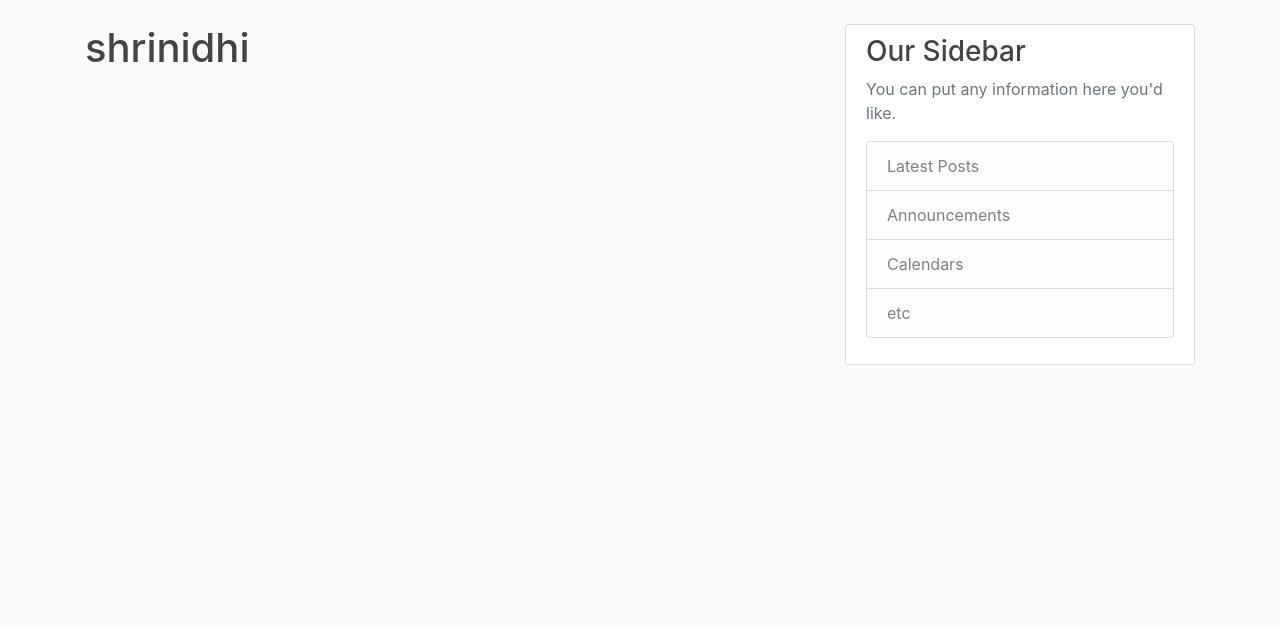
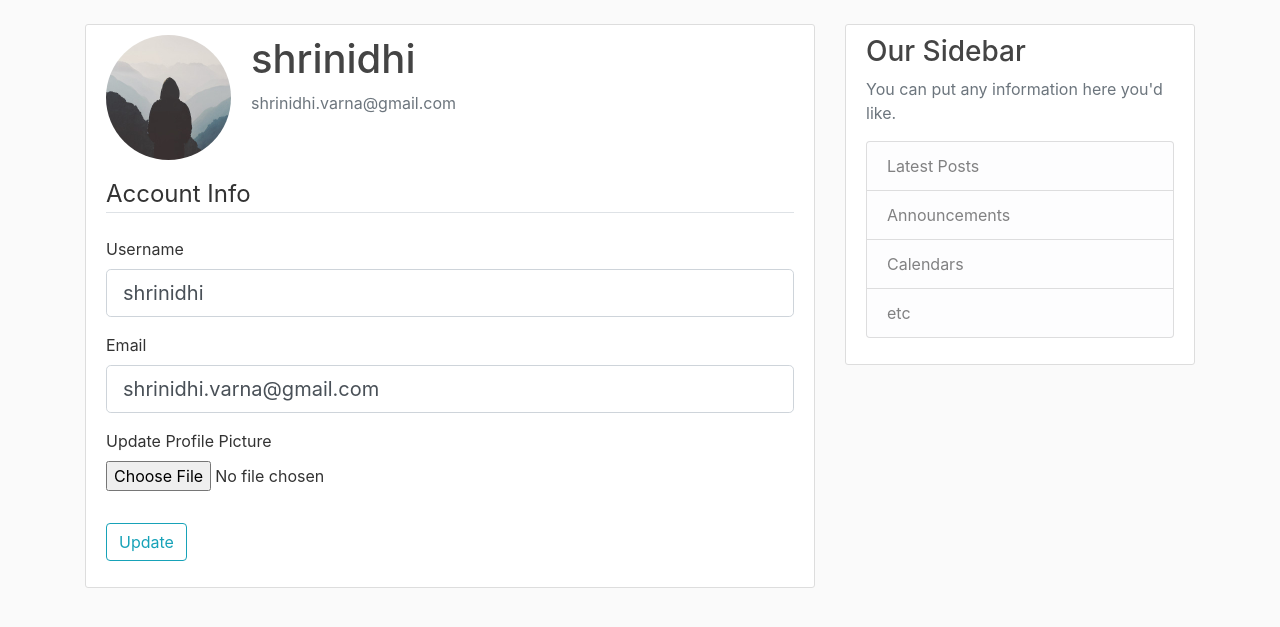
Before and after one commit to shrinidhi99/Flask-Blog, a Flask app: page /account in a window 1280 px wide. Shown: the part 56-683 px from the top of the page. Run offline with Flask 2, Linux system fonts and the light colour scheme; a user stored in the database is signed in; some libraries are stand-ins or nearby versions.

Commit message:
Update form page

```diff
--- a/flaskblog/forms.py
+++ b/flaskblog/forms.py
@@ -1,33 +1,61 @@
 from flask_wtf import FlaskForm
+from flask_wtf.file import FileField, FileAllowed
+from flask_login import current_user
 from wtforms import StringField, PasswordField, SubmitField, BooleanField
 from wtforms.validators import DataRequired, Length, Email, EqualTo, ValidationError
 from flaskblog.models import User
 
 
 class RegistrationForm(FlaskForm):
-    username = StringField('Username', validators=[
-        DataRequired(), Length(min=2, max=20)])
-    email = StringField('Email', validators=[DataRequired(), Email()])
+    username = StringField('Username',
+                           validators=[DataRequired(), Length(min=2, max=20)])
+    email = StringField('Email',
+                        validators=[DataRequired(), Email()])
     password = PasswordField('Password', validators=[DataRequired()])
-    confirm_password = PasswordField('Confirm Password', validators=[
-                                     DataRequired(), EqualTo('password')])
+    confirm_password = PasswordField('Confirm Password',
+                                     validators=[DataRequired(), EqualTo('password')])
     submit = SubmitField('Sign Up')
 
     def validate_username(self, username):
         user = User.query.filter_by(username=username.data).first()
         if user:
             raise ValidationError(
-                'That username is taken. Please choose another one.')
+                'That username is taken. Please choose a different one.')
 
     def validate_email(self, email):
+        user = User.query.filter_by(email=email.data).first()
+        if user:
+            raise ValidationError(
+                'That email is taken. Please choose a different one.')
+
+
+class LoginForm(FlaskForm):
+    email = StringField('Email',
+                        validators=[DataRequired(), Email()])
+    password = PasswordField('Password', validators=[DataRequired()])
+    remember = BooleanField('Remember Me')
+    submit = SubmitField('Login')
+
+
+class UpdateAccountForm(FlaskForm):
+    username = StringField('Username',
+                           validators=[DataRequired(), Length(min=2, max=20)])
+    email = StringField('Email',
+                        validators=[DataRequired(), Email()])
+    picture = FileField('Update Profile Picture', validators=[
+                        FileAllowed(['jpg', 'png'])])
+    submit = SubmitField('Update')
+
+    def validate_username(self, username):
+        if username.data != current_user.username:
+            user = User.query.filter_by(username=username.data).first()
+            if user:
+                raise ValidationError(
+                    'That username is taken. Please choose a different one.')
+
+    def validate_email(self, email):
+        if email.data != current_user.email:
             user = User.query.filter_by(email=email.data).first()
             if user:
                 raise ValidationError(
-                    'That email is taken. Please choose another one.')
-
-
-class LoginForm(FlaskForm):
-    email = StringField('Email', validators=[DataRequired(), Email()])
-    password = PasswordField('Password', validators=[DataRequired()])
-    remember = BooleanField('Remember me')
-    submit = SubmitField('Login')
+                    'That email is taken. Please choose a different one.')
--- a/flaskblog/routes.py
+++ b/flaskblog/routes.py
@@ -1,7 +1,10 @@
+import secrets
+import os
+from PIL import Image
 from flask import render_template, url_for, flash, redirect, request
 from flaskblog import app, db, bcrypt
 from flaskblog.models import User, Post
-from flaskblog.forms import RegistrationForm, LoginForm
+from flaskblog.forms import RegistrationForm, LoginForm, UpdateAccountForm
 from flask_login import login_user, current_user, logout_user, login_required
 
 posts = [
@@ -68,7 +71,36 @@ def logout():
     return redirect(url_for('home'))
 
 
-@app.route("/account")
+def save_picture(form_picture):
+    random_hex = secrets.token_hex(8)
+    _, f_ext = os.path.splitext(form_picture.filename)
+    picture_fn = random_hex + f_ext
+    picture_path = os.path.join(
+        app.root_path, 'static/profilepics', picture_fn)
+    output_size = (125, 125)
+    i = Image.open(form_picture)
+    i.thumbnail(output_size)
+    i.save(picture_path)
+
+    return picture_fn
+
+
+@app.route("/account", methods=['GET', 'POST'])
 @login_required
 def account():
-    return render_template('account.html', title='Account')
+    form = UpdateAccountForm()
+    if form.validate_on_submit():
+        if form.picture.data:
+            picture_file = save_picture(form.picture.data)
+            current_user.image_file = picture_file
+        current_user.username = form.username.data
+        current_user.email = form.email.data
+        db.session.commit()
+        flash('Your account has been updated!', 'success')
+        return redirect(url_for('account'))
+    elif request.method == 'GET':
+        form.username.data = current_user.username
+        form.email.data = current_user.email
+    image_file = url_for(
+        'static', filename='profilepics/' + current_user.image_file)
+    return render_template('account.html', title='Account', image_file=image_file, form=form)
--- a/flaskblog/templates/account.html
+++ b/flaskblog/templates/account.html
@@ -1,4 +1,58 @@
 {% extends "layout.html" %}
 {% block content %}
-<h1>{{ current_user.username }}</h1>
+<div class="content-section">
+    <div class="media">
+        <img class="rounded-circle account-img" src="{{ image_file }}">
+        <div class="media-body">
+            <h2 class="account-heading">{{ current_user.username }}</h2>
+            <p class="text-secondary">{{ current_user.email }}</p>
+        </div>
+    </div>
+    <form method="POST" action="" enctype="multipart/form-data">
+        {{ form.hidden_tag() }}
+        <fieldset class="form-group">
+            <legend class="border-bottom mb-4">Account Info</legend>
+            <div class="form-group">
+                {{ form.username.label(class="form-control-label") }}
+
+                {% if form.username.errors %}
+                {{ form.username(class="form-control form-control-lg is-invalid") }}
+                <div class="invalid-feedback">
+                    {% for error in form.username.errors %}
+                    <span>{{ error }}</span>
+                    {% endfor %}
+                </div>
+                {% else %}
+                {{ form.username(class="form-control form-control-lg") }}
+                {% endif %}
+            </div>
+            <div class="form-group">
+                {{ form.email.label(class="form-control-label") }}
+                {% if form.email.errors %}
+                {{ form.email(class="form-control form-control-lg is-invalid") }}
+                <div class="invalid-feedback">
+                    {% for error in form.email.errors %}
+                    <span>{{ error }}</span>
+                    {% endfor %}
+                </div>
+                {% else %}
+                {{ form.email(class="form-control form-control-lg") }}
+                {% endif %}
+            </div>
+            <div class="form-group">
+                {{ form.picture.label() }}
+                {{ form.picture(class="form-control-file") }}
+                {% if form.picture.errors %}
+                {% for error in form.picture.errors %}
+                <span class="text-danger">{{ error }}</span></br>
+                {% endfor %}
+                {% endif %}
+            </div>
+        </fieldset>
+        <div class="form-group">
+            {{ form.submit(class="btn btn-outline-info") }}
+        </div>
+    </form>
+
+</div>
 {% endblock content %}
```
Also changed, not shown: flaskblog/site.db, flaskblog/static/profilepics/3fa2e3a1cbde45bb.png (added), flaskblog/static/profilepics/4bec5de2b0d45faf.jpg (added), flaskblog/static/profilepics/default.jpg (added).
